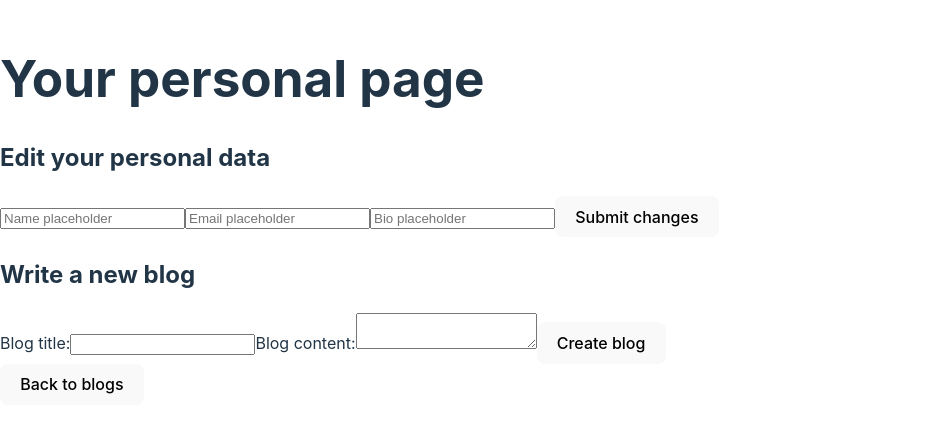
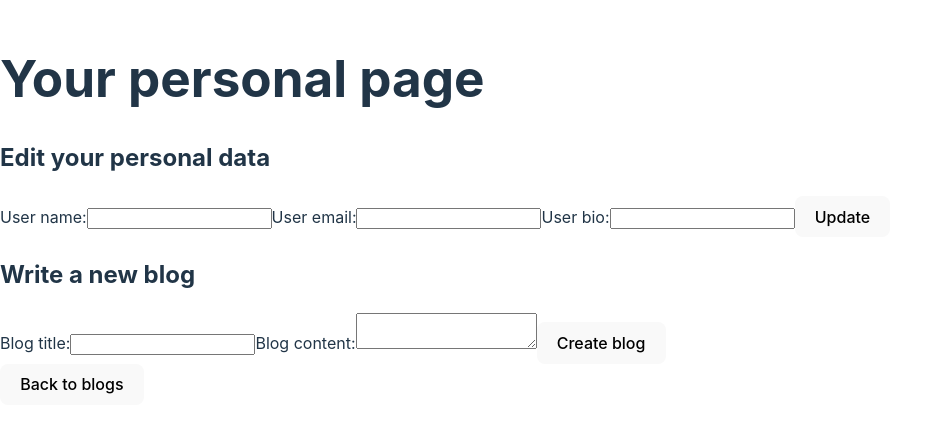
Before and after one commit to Terasel/Blog-App-v2, a React (Vite) app in the folder src/frontend/: page /userpage/1 in a window 1280 px wide. Shown: the part 190-622 px from the top of the page, without its empty margins (0-933 px from the left). Built offline with nearby package versions, Linux system fonts and the light colour scheme.

Commit message:
user update v1

```diff
--- a/src/frontend/src/components/UserEdit.jsx
+++ b/src/frontend/src/components/UserEdit.jsx
@@ -1,26 +1,72 @@
 import { useEffect, useState } from "react"
 
-function UserEdit({ useredit }) {
-    // const [user, setUser] = useState([])
+function UserEdit() {
+    const [name, setName] = useState('')
+    const [email, setEmail] = useState('')
+    const [bio, setBio] = useState('')
 
-    // useEffect(() => {
-    //     async function fetchData() {
-    //         const options = { method: 'GET' }
-    //         const response = await fetch('http://localhost:3000/api/users/:id', options)
-    //         const data = await response.json()
-    //         setUser(data)
-    //     }
-    //     fetchData()
-    // }, [])
+    const submitData = async (e) => {
+        e.preventDefault()
+        // const userL = {
+        //     name, email, bio
+        // }
+        // const response = await fetch('http://localhost:3000/api/login', {
+        //     method: 'POST',
+        //     credentials: "include",
+        //     headers: { 'Content-Type': 'application/json' },
+        //     body: JSON.stringify(userL)
+        // })
+        const user = {
+            name, email, bio
+        }
+        console.log(user)
+        const cookie = document.cookie
+        const update = await fetch(`http://localhost:3000/api/users/${cookie.id}`, {
+            method: 'PUT',
+            headers: { 'Content-Type': 'application/json', 'Cookie': cookie },
+            body: JSON.stringify(user)
+        })
+        console.log(update)
+        setName('')
+        setEmail('')
+        setBio('')
+    }
 
     return (
         <div>
-            <input type="text" name="name" placeholder="Name placeholder" />
-            <input type="text" name="email" placeholder="Email placeholder" />
-            <input type="text" name="bio" placeholder="Bio placeholder" />
-            <button type="button">Submit changes</button>
+            <form onSubmit={submitData}>
+                <label>User name:</label>
+                <input
+                    type="text"
+                    value={name}
+                    required
+                    onChange={(e) => setName(e.target.value)} />
+                <label>User email:</label>
+                <input
+                    type="text"
+                    value={email}
+                    required
+                    onChange={(e) => setEmail(e.target.value)} />
+                <label>User bio:</label>
+                <input
+                    type="text"
+                    value={bio}
+                    required
+                    onChange={(e) => setBio(e.target.value)} />
+                <button type="submit">Update</button>
+            </form>
         </div>
     )
+
+
+    // return (
+    //     <div>
+    //         <input type="text" name="name" placeholder="Name placeholder" />
+    //         <input type="text" name="email" placeholder="Email placeholder" />
+    //         <input type="text" name="bio" placeholder="Bio placeholder" />
+    //         <button type="button">Submit changes</button>
+    //     </div>
+    // )
 }
 
 export default UserEdit
```
Also changed, not shown: 1 other file (tests, documents, lock files or other folders).
